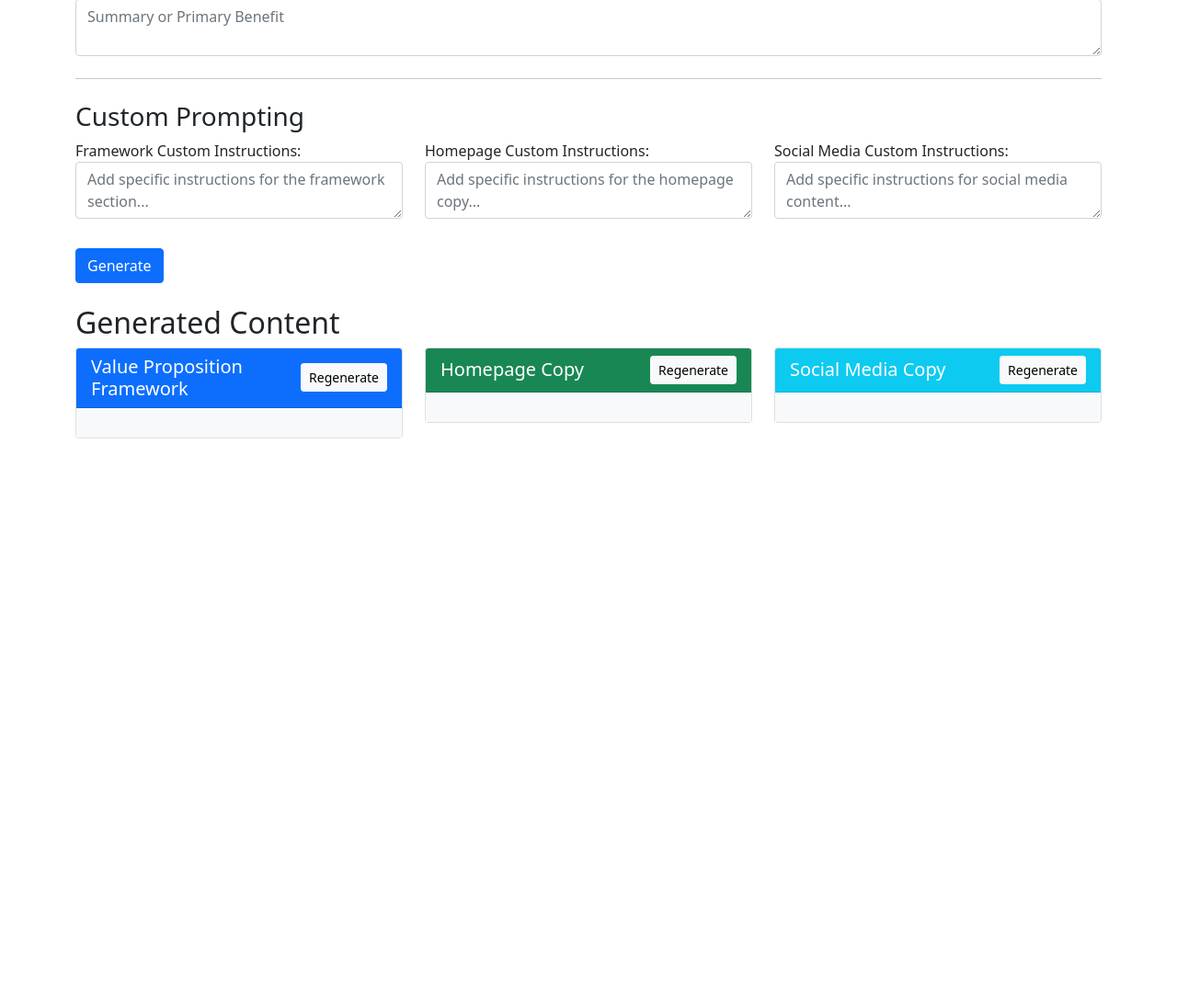
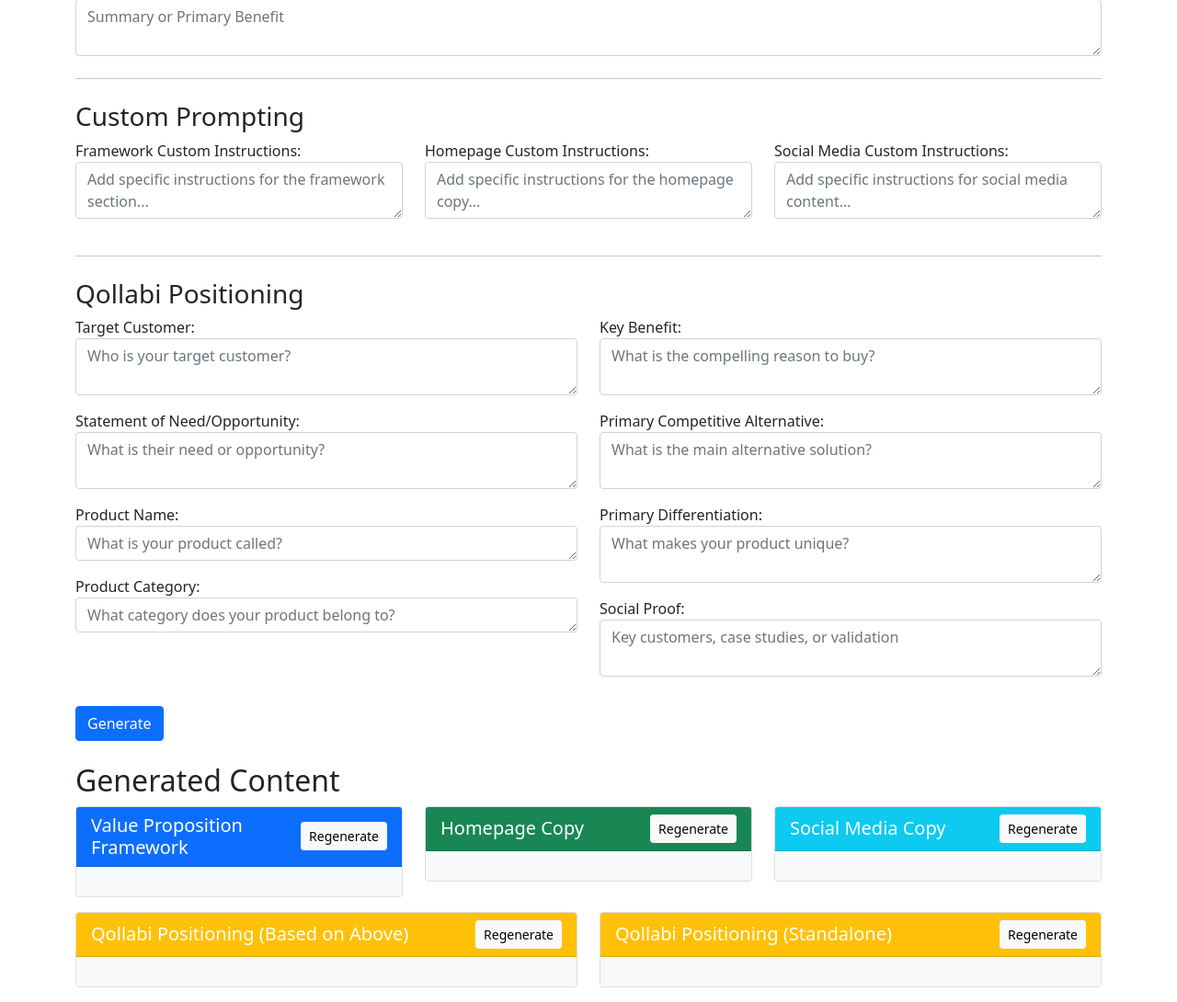
Before and after one commit to Friestyler/valueprop, a Flask app: page / in a window 1280 px wide. Shown: the part 696-1786 px from the top of the page at 92% size. Before the commit the page ends 1173 px from the top, so only its background shows below. Run offline with Flask 3, Linux system fonts and the light colour scheme.

Commit message:
with qollabi positioning

```diff
--- a/app.py
+++ b/app.py
@@ -36,23 +36,44 @@ def generate():
 
     try:
         if section:
-            # For single section regeneration, don't include the section header in the prompt
+            # For single section regeneration
             if section == 'framework':
-                prompt = f"""Create a structured value proposition using this input:
+                prompt = f"""Create a structured value proposition following exactly this format:
+
 Situation: {situation}
-Current Way: {current_way}
-Problem(s): {problems}
-Capability(ies): {capabilities}
-Product Category/Feature(s): {product_features}
-Benefit(s): {benefits}
-Additional Instructions: {framework_prompt}"""
+- Describe: {situation}
+
+Current Way:
+- Current approach: {current_way}
+
+Problem(s):
+- Key challenges: {problems}
+
+Capability(ies):
+- Our solution: {capabilities}
+
+Product Category/Feature(s):
+- What we offer: {product_features}
+
+Benefit(s):
+- Value delivered: {benefits}
+
+Additional Instructions: {framework_prompt}
+
+Please maintain this exact structure in your response, elaborating on each section while keeping the format."""
+
             elif section == 'homepage':
-                prompt = f"""Create a homepage copy following exactly this structure:
+                prompt = f"""Create a homepage copy following exactly this four-line structure:
+
 We are... {product_features}
 That helps... {situation}
 Dealing with... {problems}
 Solved by... {capabilities}
-Additional Instructions: {homepage_prompt}"""
+
+Additional Instructions: {homepage_prompt}
+
+Important: Maintain exactly these four lines starting with 'We are...', 'That helps...', 'Dealing with...', and 'Solved by...' in your response."""
+
             elif section == 'social':
                 prompt = f"""Create the following social media content:
 1. LinkedIn post (max 200 words)
@@ -60,26 +81,75 @@ Additional Instructions: {homepage_prompt}"""
 3. Three potential taglines (max 10 words each)
 4. Three hashtag suggestions
 Additional Instructions: {social_prompt}"""
+
+            elif section == 'positioning-context':
+                prompt = f"""Create a positioning statement using the following structure and incorporating insights from the previous sections:
+
+For {request.form.get('target_customer', '[derived from context]')}
+Who {request.form.get('need_statement', situation)}
+Our product {request.form.get('product_name', product_features)} is {request.form.get('product_category', '[derived from context]')}
+That {request.form.get('key_benefit', benefits)}
+Unlike {request.form.get('competitive_alt', current_way)}
+Our product {request.form.get('differentiation', capabilities)}
+Proven by {request.form.get('social_proof', '[derived from context]')}
+
+Use the structure above but incorporate insights from:
+Situation: {situation}
+Current Way: {current_way}
+Problems: {problems}
+Capabilities: {capabilities}
+Product Features: {product_features}
+Benefits: {benefits}
+
+Important: Maintain exactly this seven-line structure in your response."""
+
+            elif section == 'positioning-standalone':
+                prompt = f"""Create a positioning statement using exactly this structure:
+
+For {request.form.get('target_customer', 'N/A')}
+Who {request.form.get('need_statement', 'N/A')}
+Our product {request.form.get('product_name', 'N/A')} is {request.form.get('product_category', 'N/A')}
+That {request.form.get('key_benefit', 'N/A')}
+Unlike {request.form.get('competitive_alt', 'N/A')}
+Our product {request.form.get('differentiation', 'N/A')}
+Proven by {request.form.get('social_proof', 'N/A')}
+
+Important: Maintain exactly this seven-line structure in your response, using only the provided inputs."""
         else:
             # Original full prompt for initial generation
             prompt = f"""Please provide three separate sections:
 
 SECTION 1 - Value Proposition Framework:
-Create a structured value proposition using this input:
+Create a structured value proposition following exactly this format:
+
 Situation: {situation}
-Current Way: {current_way}
-Problem(s): {problems}
-Capability(ies): {capabilities}
-Product Category/Feature(s): {product_features}
-Benefit(s): {benefits}
+- Describe: {situation}
+
+Current Way:
+- Current approach: {current_way}
+
+Problem(s):
+- Key challenges: {problems}
+
+Capability(ies):
+- Our solution: {capabilities}
+
+Product Category/Feature(s):
+- What we offer: {product_features}
+
+Benefit(s):
+- Value delivered: {benefits}
+
 Additional Instructions: {framework_prompt}
 
 SECTION 2 - Homepage Copy:
-Create a homepage copy following exactly this structure:
+Create a homepage copy following exactly these four lines:
+
 We are... {product_features}
 That helps... {situation}
 Dealing with... {problems}
 Solved by... {capabilities}
+
 Additional Instructions: {homepage_prompt}
 
 SECTION 3 - Social Media Copy:
@@ -90,13 +160,35 @@ Create the following social media content:
 4. Three hashtag suggestions
 Additional Instructions: {social_prompt}
 
-Format your response with clear section headers and keep each section concise and impactful."""
+SECTION 4 - Qollabi Positioning (Context-Based):
+Create a positioning statement using the following structure and incorporating insights from previous sections:
 
-        # Call OpenAI API
+For {request.form.get('target_customer', '[derived from context]')}
+Who {request.form.get('need_statement', situation)}
+Our product {request.form.get('product_name', product_features)} is {request.form.get('product_category', '[derived from context]')}
+That {request.form.get('key_benefit', benefits)}
+Unlike {request.form.get('competitive_alt', current_way)}
+Our product {request.form.get('differentiation', capabilities)}
+Proven by {request.form.get('social_proof', '[derived from context]')}
+
+SECTION 5 - Qollabi Positioning (Standalone):
+Create a positioning statement using exactly this structure:
+
+For {request.form.get('target_customer', 'N/A')}
+Who {request.form.get('need_statement', 'N/A')}
+Our product {request.form.get('product_name', 'N/A')} is {request.form.get('product_category', 'N/A')}
+That {request.form.get('key_benefit', 'N/A')}
+Unlike {request.form.get('competitive_alt', 'N/A')}
+Our product {request.form.get('differentiation', 'N/A')}
+Proven by {request.form.get('social_proof', 'N/A')}
+
+Important: Maintain the exact structure for each section. For the homepage copy, keep exactly the four lines starting with 'We are...', 'That helps...', 'Dealing with...', and 'Solved by...'."""
+
+        # Call OpenAI API with a stronger system message
         response = client.chat.completions.create(
             model="gpt-4",
             messages=[
-                {"role": "system", "content": "You are a professional copywriter and value proposition expert."},
+                {"role": "system", "content": "You are a professional copywriter and value proposition expert. Always maintain the exact structure provided in the prompt. For frameworks, keep all sections. For homepage copy, maintain the exact four-line format."},
                 {"role": "user", "content": prompt}
             ],
             temperature=0.7,
--- a/templates/valueprop.html
+++ b/templates/valueprop.html
@@ -86,6 +86,55 @@
                 </div>
             </div>
 
+            <hr class="my-4">
+            <h3>Qollabi Positioning</h3>
+            <div class="row">
+                <div class="col-md-6">
+                    <div class="form-group">
+                        <label for="target_customer">Target Customer:</label>
+                        <textarea class="form-control" id="target_customer" name="target_customer" rows="2"
+                            placeholder="Who is your target customer?"></textarea>
+                    </div>
+                    <div class="form-group">
+                        <label for="need_statement">Statement of Need/Opportunity:</label>
+                        <textarea class="form-control" id="need_statement" name="need_statement" rows="2"
+                            placeholder="What is their need or opportunity?"></textarea>
+                    </div>
+                    <div class="form-group">
+                        <label for="product_name">Product Name:</label>
+                        <textarea class="form-control" id="product_name" name="product_name" rows="1"
+                            placeholder="What is your product called?"></textarea>
+                    </div>
+                    <div class="form-group">
+                        <label for="product_category">Product Category:</label>
+                        <textarea class="form-control" id="product_category" name="product_category" rows="1"
+                            placeholder="What category does your product belong to?"></textarea>
+                    </div>
+                </div>
+                <div class="col-md-6">
+                    <div class="form-group">
+                        <label for="key_benefit">Key Benefit:</label>
+                        <textarea class="form-control" id="key_benefit" name="key_benefit" rows="2"
+                            placeholder="What is the compelling reason to buy?"></textarea>
+                    </div>
+                    <div class="form-group">
+                        <label for="competitive_alt">Primary Competitive Alternative:</label>
+                        <textarea class="form-control" id="competitive_alt" name="competitive_alt" rows="2"
+                            placeholder="What is the main alternative solution?"></textarea>
+                    </div>
+                    <div class="form-group">
+                        <label for="differentiation">Primary Differentiation:</label>
+                        <textarea class="form-control" id="differentiation" name="differentiation" rows="2"
+                            placeholder="What makes your product unique?"></textarea>
+                    </div>
+                    <div class="form-group">
+                        <label for="social_proof">Social Proof:</label>
+                        <textarea class="form-control" id="social_proof" name="social_proof" rows="2"
+                            placeholder="Key customers, case studies, or validation"></textarea>
+                    </div>
+                </div>
+            </div>
+
             <button type="submit" class="btn btn-primary mt-3">Generate</button>
         </form>
 
@@ -119,6 +168,24 @@
                         <div id="social-result" class="card-body bg-light"></div>
                     </div>
                 </div>
+                <div class="col-md-6">
+                    <div class="card mb-3">
+                        <div class="card-header bg-warning text-white d-flex justify-content-between align-items-center">
+                            <h3 class="h5 mb-0">Qollabi Positioning (Based on Above)</h3>
+                            <button class="btn btn-sm btn-light regenerate-btn" data-section="positioning-context">Regenerate</button>
+                        </div>
+                        <div id="positioning-context-result" class="card-body bg-light"></div>
+                    </div>
+                </div>
+                <div class="col-md-6">
+                    <div class="card mb-3">
+                        <div class="card-header bg-warning text-white d-flex justify-content-between align-items-center">
+                            <h3 class="h5 mb-0">Qollabi Positioning (Standalone)</h3>
+                            <button class="btn btn-sm btn-light regenerate-btn" data-section="positioning-standalone">Regenerate</button>
+                        </div>
+                        <div id="positioning-standalone-result" class="card-body bg-light"></div>
+                    </div>
+                </div>
             </div>
         </div>
     </div>
@@ -129,7 +196,9 @@
             let savedContent = {
                 framework: '',
                 homepage: '',
-                social: ''
+                social: '',
+                'positioning-context': '',
+                'positioning-standalone': ''
             };
 
             function generateContent(section = null) {
@@ -150,15 +219,19 @@
                             if (!section) {
                                 // Handle full generation
                                 const sections = response.content.split('SECTION');
-                                if (sections.length >= 4) {
+                                if (sections.length >= 6) {
                                     const frameworkContent = sections[1].replace('1 - Value Proposition Framework:', '').trim();
                                     const homepageContent = sections[2].replace('2 - Homepage Copy:', '').trim();
                                     const socialContent = sections[3].replace('3 - Social Media Copy:', '').trim();
+                                    const positioningContextContent = sections[4].replace('4 - Qollabi Positioning (Context-Based):', '').trim();
+                                    const positioningStandaloneContent = sections[5].replace('5 - Qollabi Positioning (Standalone):', '').trim();
 
                                     savedContent = {
                                         framework: frameworkContent,
                                         homepage: homepageContent,
-                                        social: socialContent
+                                        social: socialContent,
+                                        'positioning-context': positioningContextContent,
+                                        'positioning-standalone': positioningStandaloneContent
                                     };
                                     displayAllContent();
                                 } else {
```
